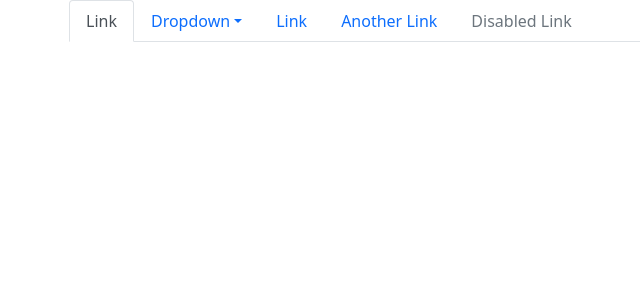
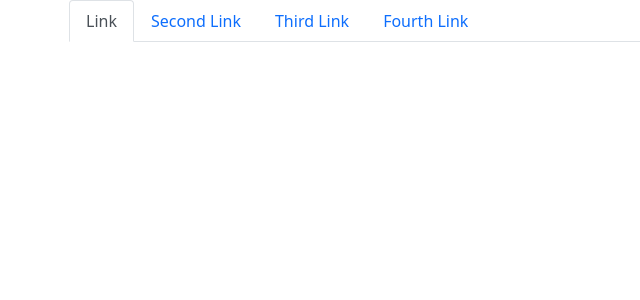
Before and after one commit to Grozzrox/IT-Ticket-Project, a React (Create React App) app in the folder it-ticket/: page / in a window 1280 px wide. Shown: the top 300 px of the page, without its empty margins (13-653 px from the left). Built offline with nearby package versions, Linux system fonts and the light colour scheme.

Commit message:
Tab pane v0.0.1

```diff
--- a/it-ticket/src/components/HomeComponent.js
+++ b/it-ticket/src/components/HomeComponent.js
@@ -14,48 +14,21 @@ function RenderTabs() {
               Link
             </NavLink>
           </NavItem>
-          <Dropdown
-            nav
-            toggle={function noRefCheck(){}}
-          >
-            <DropdownToggle
-              caret
-              nav
-            >
-              Dropdown
-            </DropdownToggle>
-            <DropdownMenu>
-              <DropdownItem header>
-                Header
-              </DropdownItem>
-              <DropdownItem disabled>
-                Action
-              </DropdownItem>
-              <DropdownItem>
-                Another Action
-              </DropdownItem>
-              <DropdownItem divider />
-              <DropdownItem>
-                Another Action
-              </DropdownItem>
-            </DropdownMenu>
-          </Dropdown>
           <NavItem>
             <NavLink href="#">
-              Link
+              Second Link
             </NavLink>
           </NavItem>
           <NavItem>
             <NavLink href="#">
-              Another Link
+              Third Link
             </NavLink>
           </NavItem>
           <NavItem>
             <NavLink
-              disabled
               href="#"
             >
-              Disabled Link
+              Fourth Link
             </NavLink>
           </NavItem>
         </Nav>
```
